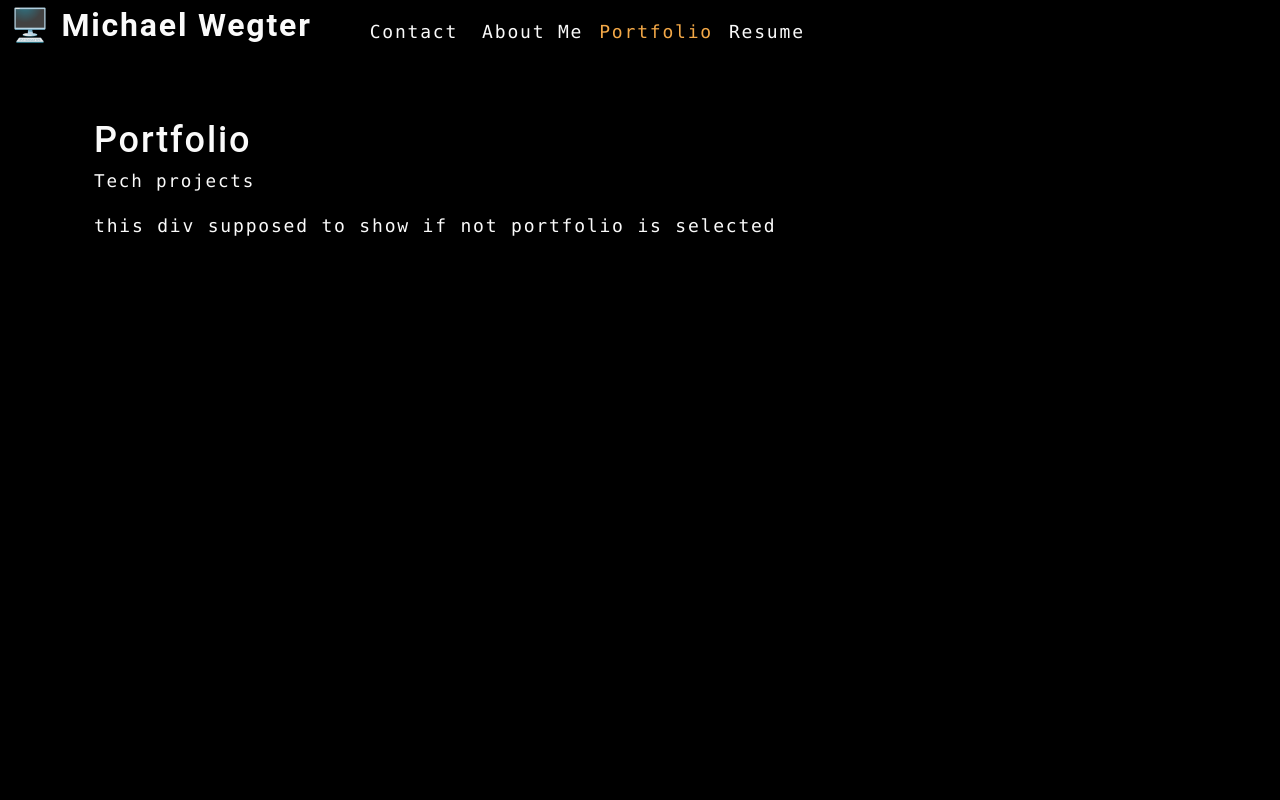
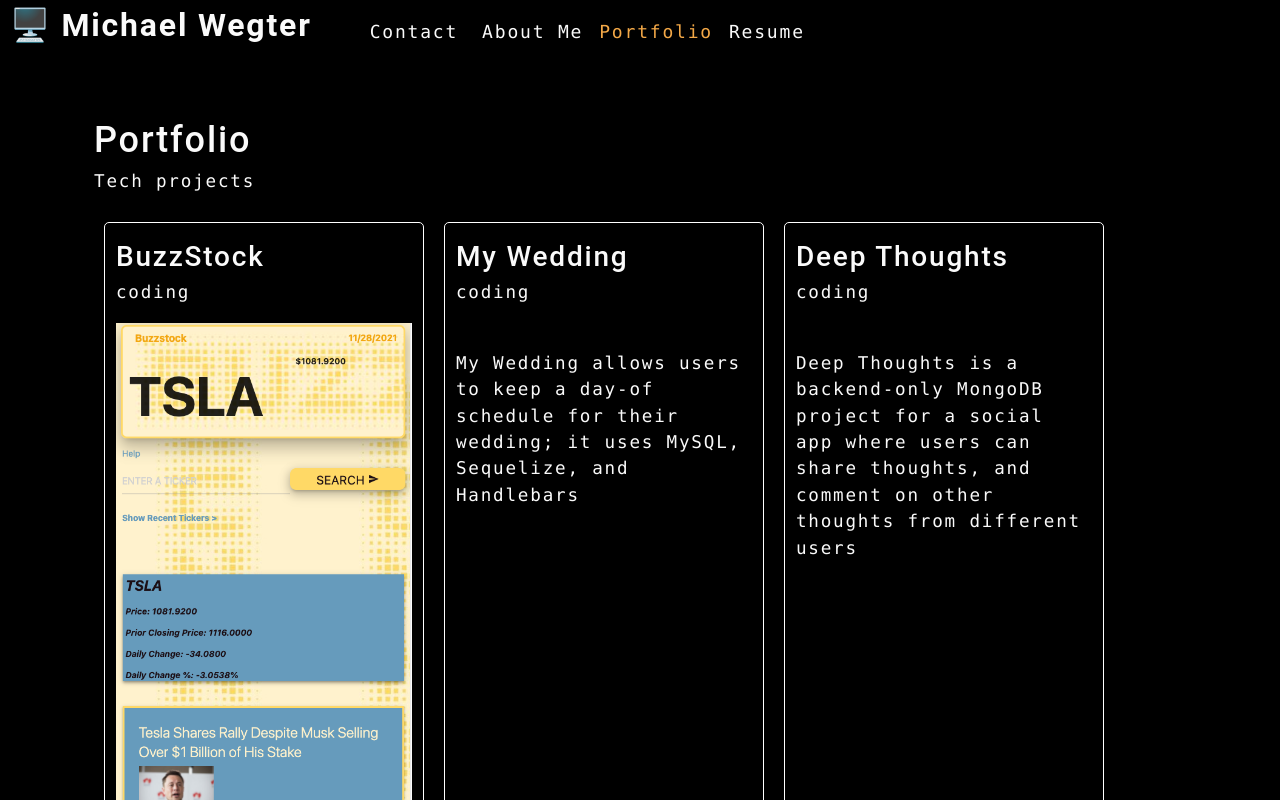
Before and after one commit to mwegter95/react-portfolio, a React (Create React App) app: page / in a window 1280 px wide. Both pictures are taken after a click on the element "Portfolio". Shown: the top 800 px of the page. Built offline with nearby package versions, Linux system fonts and the light colour scheme.

Commit message:
fixed nav rendering correct pages, added to portfolio.

```diff
--- /dev/null
+++ b/src/components/Card/index.js
@@ -0,0 +1,21 @@
+import React from 'react'
+
+const Card = ({ item: {name, category, description, image} }) => {
+  return (
+    <div style={{
+        width: "25vw",
+        border: "1px solid white",
+        padding: "1%",
+        margin: "10px",
+        borderRadius: "5px",
+        }}>
+        <h3>{name}</h3>
+        <p>{category}</p>
+        <img src={image}></img>
+        <p>{description}</p>
+
+    </div>
+  )
+}
+
+export default Card;
--- a/src/components/Home/index.js
+++ b/src/components/Home/index.js
@@ -1,17 +1,26 @@
 import React from 'react';
-import ProjectList from '../ProjectList';
+import ProjectList from '../ProjectList'
 import { capitalizeFirstLetter } from '../../utils/helpers';
 
 function Home(props) {
   const { currentCategory } = props;
+  console.log(currentCategory);
   return (
     <section>
-      <h1 data-testid="h1tag">{capitalizeFirstLetter(currentCategory.name)}</h1>
+      <h1 id="h1tag">{capitalizeFirstLetter(currentCategory.name)}</h1>
       <p>{currentCategory.description}</p>
-      {currentCategory === "Portfolio" ?
+      {currentCategory.name === "Portfolio" ? (
+        <div>
 
         <ProjectList />
-        : <div>this div supposed to show if not portfolio is selected</div>}
+        </div>
+      ): currentCategory.name === "Resume" ? (
+      <div>this is Resume</div>
+      ): currentCategory.name === "About Me" ? (
+      <div>this is about me</div>
+    ):(
+      <div>{currentCategory.name}</div>
+    )}
 
       </section>
   );
--- a/src/components/ProjectList/index.js
+++ b/src/components/ProjectList/index.js
@@ -1,42 +1,17 @@
 import React, { useState } from 'react';
-import Modal from '../Modal';
+import projects from '../../db/projects';
+import Card from '../Card'
+
+
 
 const ProjectList = () => {
 
-
-  const [projects] = useState([
-    {
-      name: 'BuzzStock',
-      category: 'coding',
-      description:
-        'BuzzStock is an app that combines information from a news api and a stock info api, so it can show news and pricing for a searched ticker symbol'
-    },
-    {
-      name: 'My Wedding',
-      category: 'coding',
-      description:
-        'My Wedding allows users to keep a day-of schedule for their wedding; it uses MySQL, Sequelize, and Handlebars'
-    },
-    {
-      name: 'Deep Thoughts',
-      category: 'coding',
-      description:
-        'Deep Thoughts is a backend-only MongoDB project for a social app where users can share thoughts, and comment on other thoughts from different users'
-    }
-  ]);
-
-
-
   return (
-    <div>
       <div className="flex-row">
         {projects.map((project, i) => (
-          <article key={project.name}>
-            ${project.name}
-          </article>
+          <Card key={i} item={project}/>
         ))}
       </div>
-    </div>
   );
 };
 
--- /dev/null
+++ b/src/db/projects.js
@@ -0,0 +1,26 @@
+import buzzstockimage from '../assets/images/buzzstock_screenshot.png'
+
+const projects = [
+    {
+      name: 'BuzzStock',
+      category: 'coding',
+      description:
+        'BuzzStock is an app that combines information from a news api and a stock info api, so it can show news and pricing for a searched ticker symbol',
+        image: buzzstockimage,
+    },
+    {
+      name: 'My Wedding',
+      category: 'coding',
+      description:
+        'My Wedding allows users to keep a day-of schedule for their wedding; it uses MySQL, Sequelize, and Handlebars'
+    },
+    {
+      name: 'Deep Thoughts',
+      category: 'coding',
+      description:
+        'Deep Thoughts is a backend-only MongoDB project for a social app where users can share thoughts, and comment on other thoughts from different users'
+    }
+  ];
+
+
+  export default projects;
```
Also changed, not shown: src/assets/images/buzzstock_screenshot.png (added).
